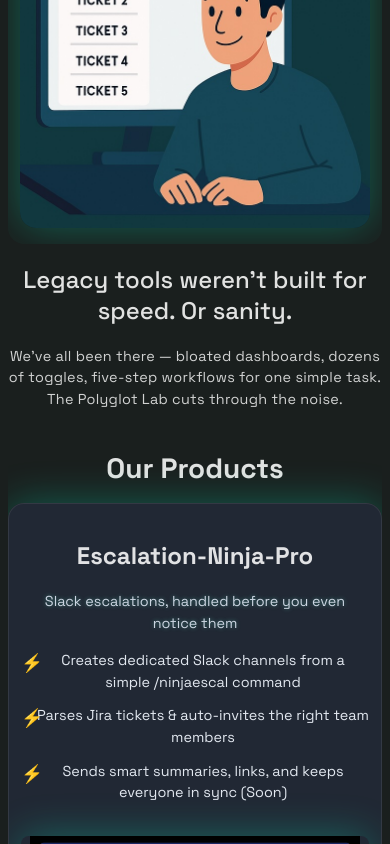
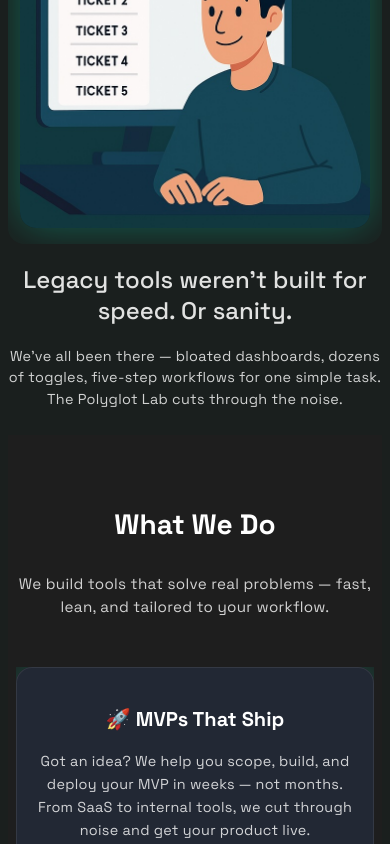
Before and after one commit to The-Polyglot-Lab/thepolyglotlab, a React (Vite) app: page / in a window 390 px wide. Shown: the part 1156-2000 px from the top of the page. Built offline with nearby package versions, Linux system fonts and the light colour scheme.

Commit message:
Refactor App component to include Whatwedo and CallToAction components, while commenting out Muthurglot. Add new CallToAction and Whatwedo components with respective styles for enhanced user engagement.

```diff
--- a/src/App.tsx
+++ b/src/App.tsx
@@ -13,7 +13,9 @@
 import OurStory from './components/OurStory';
 import Modal from './components/Modal';
 import ContactForm from './components/ContactForm';
-import Muthurglot from './components/Muthurglot';
+//import Muthurglot from './components/Muthurglot';
+import Whatwedo from './components/Whatwedo';
+import CallToAction from './components/CallToAction';
 
 function App() {
     const [count, setCount] = useState(0)
@@ -36,17 +38,19 @@
       <main className="main-content">
         <Hero productsRef={productsRef} ourStoryRef={ourStoryRef}/>
         <Problemsolution/>
+        <Whatwedo/>
+        <Technology/>
         <Products ref={productsRef}/>
         <Whyus footerRef={footerRef}/>
         <Testimonials ref={testimonialsRef}/>
-        <Technology/>
+        <CallToAction/>
         <OurStory ref={ourStoryRef}/>
       </main>
       <Modal isOpen={showModal} onClose={() => setShowModal(false)}>
         <ContactForm />
       </Modal>
       <Footer ref={footerRef} onContactClick={() => setShowModal(true)}/>
-      <Muthurglot/>
+      {/* <Muthurglot/> */}
     </>
   )
 }
--- /dev/null
+++ b/src/components/CallToAction.tsx
@@ -0,0 +1,24 @@
+import React from 'react';
+import '../styles/CallToAction.css';
+
+const CallToAction = () => {
+    return (
+        <div className="cta-section">
+            <h2 className="section-heading">Got an idea or a problem?</h2>
+            <p className="manifesto">
+                Let’s explore it together — no buzzwords, no pressure.
+                Just a 15-minute chat to see if we’re the right fit.
+            </p>
+            <a
+                href="https://calendly.com/yor-thepolyglotlab/15min-meeting"
+                target="_blank"
+                rel="noopener noreferrer"
+                className="cta-button"
+            >
+                Book a Free 15-Min Call
+            </a>
+        </div>
+    )
+}
+
+export default CallToAction;
--- a/src/components/Technology.tsx
+++ b/src/components/Technology.tsx
@@ -32,10 +32,9 @@
   return (
     <section className="tech-stack-section">
       <div className="tech-card">
-        <h2 className="section-heading">Built With Purpose</h2>
+        <h2 className="section-heading">Our Stack</h2>
         <p className="tech-description">
-            Every tool and service we use is selected for performance, privacy, and scalability — not buzzwords.
-            From secure cloud infra to clean UI, and yes, killer marketing integrations too.
+            We use tools that scale — fast, secure, and battle-tested across real-world use cases.
         </p>
         <div className="tech-grid">
             {stack.map((item, index) => (
--- /dev/null
+++ b/src/components/Whatwedo.tsx
@@ -0,0 +1,41 @@
+import React from 'react';
+import '../styles/Whatwedo.css';
+
+const Whatwedo = () => {
+    return (
+        <div className="what-we-do-section">
+            <h2 className="section-heading">What We Do</h2>
+            <p className="section-subheading">
+                We build tools that solve real problems — fast, lean, and tailored to your workflow.
+            </p>
+            <div className="service-cards">
+                <div className="service-card">
+                <h3>🚀 MVPs That Ship</h3>
+                <p>
+                    Got an idea? We help you scope, build, and deploy your MVP in weeks — not months. From SaaS to internal tools, we cut through noise and get your product live.
+                </p>
+                </div>
+                <div className="service-card">
+                <h3>🔧 Automation & Internal Tools</h3>
+                <p>
+                    We turn messy processes into smooth flows. Dashboards, Slack bots, admin panels — whatever saves time and keeps your team focused, we’ll build it.
+                </p>
+                </div>
+                <div className="service-card">
+                <h3>🌐 High-Impact Websites</h3>
+                <p>
+                    We design and build fast, secure, SEO-friendly websites that don’t just look good — they convert. Ideal for product launches, portfolios, and early traction.
+                </p>
+                </div>
+                <div className="service-card">
+                <h3>💡 AI & Automation Playbooks</h3>
+                <p>
+                    We help you figure out where AI actually fits. From Slack bots to internal copilots, we map out what to automate — and how — without drowning in hype.
+                </p>
+                </div>
+            </div>
+        </div>
+    );
+}
+
+export default Whatwedo;
--- /dev/null
+++ b/src/styles/CallToAction.css
@@ -0,0 +1,130 @@
+@import url('https://fonts.googleapis.com/css2?family=Roboto:wght@400;500&display=swap');
+@import url('https://fonts.googleapis.com/css2?family=Inter:wght@400;700&family=Space+Grotesk:wght@700&display=swap');
+@import url('https://fonts.googleapis.com/css2?family=Space+Grotesk:ital,wght@0,400;0,500;1,400;1,500&display=swap');
+
+.cta-section {
+  background: rgba(0, 0, 0, 0.6);
+  padding: 4rem 2rem;
+  border-radius: 1rem;
+  text-align: center;
+  color: #e0f2f1; /* teal-tinted white */
+  box-shadow: 0 0 30px rgba(0, 240, 192, 0.1);
+   margin-top: 4rem;
+   margin-bottom: 4rem;
+  /* max-width: 720px; */
+  /* margin-left: auto; */
+  /* margin-right: auto; */
+}
+
+/* Mobile responsive why-polyglot-section */
+@media (max-width: 768px) {
+  .cta-section {
+    padding: 3rem 1rem;
+    margin-top: 4rem;
+    max-width: 100%;
+  }
+}
+
+@media (max-width: 480px) {
+  .cta-section {
+    padding: 2rem 0.75rem;
+    margin-top: 2rem;
+  }
+}
+
+.section-heading {
+  font-size: 2.5rem;
+  font-family: 'Space Grotesk', sans-serif;
+  margin-bottom: 1rem;
+  color: #ffffff;
+}
+
+/* Mobile responsive section-heading */
+@media (max-width: 768px) {
+  .section-heading {
+    font-size: 2rem;
+  }
+}
+
+@media (max-width: 480px) {
+  .section-heading {
+    font-size: 1.75rem;
+  }
+}
+
+.section-heading:hover {
+  font-size: 2.5rem;
+  color: #ffffff;
+  text-shadow: 0 0 15px rgba(94, 234, 212, 0.6), 0 0 12px rgba(94, 234, 212, 0.3);
+}
+
+/* Mobile responsive hover */
+@media (max-width: 768px) {
+  .section-heading:hover {
+    font-size: 2rem;
+  }
+}
+
+@media (max-width: 480px) {
+  .section-heading:hover {
+    font-size: 1.75rem;
+  }
+}
+
+.manifesto {
+  font-size: 1.125rem;
+  margin-bottom: 2rem;
+  font-style: italic;
+  color: #cbd5e1;
+}
+
+/* Mobile responsive manifesto */
+@media (max-width: 768px) {
+  .manifesto {
+    font-size: 1rem;
+    margin-bottom: 1.5rem;
+  }
+}
+
+@media (max-width: 480px) {
+  .manifesto {
+    font-size: 0.9rem;
+    margin-bottom: 1rem;
+  }
+}
+
+
+.get-in-touch-wrapper {
+  margin-top: 2.5rem;
+  overflow-x: hidden;
+  max-height: 100px;
+  overflow: visible;
+}
+
+.cta-button {
+  background-color: #007AFF;
+  color: #FFFFFF;
+  font-weight: 600;
+  padding: 0.75rem 2rem;
+  border-radius: 25px;
+  text-decoration: none;
+  box-shadow: 0 0 12px rgba(0, 240, 192, 0.4);
+  transition: transform 0.2s ease, box-shadow 0.2s ease;
+}
+
+/* Mobile responsive button */
+@media (max-width: 480px) {
+  .cta-button {
+    padding: 0.625rem 1.5rem;
+    font-size: 0.9rem;
+    width: 100%;
+    max-width: 280px;
+    overflow: visible;
+  }
+}
+
+.cta-button:hover {
+  transform: scale(1.05);
+  background: linear-gradient(to right, #4FFFD2, #C084FC); /* Mint to purple */
+  box-shadow: 0 0 20px rgba(0, 240, 192, 0.6);
+}
--- /dev/null
+++ b/src/styles/Whatwedo.css
@@ -0,0 +1,156 @@
+@import url('https://fonts.googleapis.com/css2?family=Roboto:wght@400;500&display=swap');
+@import url('https://fonts.googleapis.com/css2?family=Inter:wght@400;700&family=Space+Grotesk:wght@700&display=swap');
+@import url('https://fonts.googleapis.com/css2?family=Space+Grotesk:ital,wght@0,400;0,500;1,400;1,500&display=swap');
+
+.what-we-do-section {
+    display: flex;
+    flex-direction: column;
+    justify-content: center;
+    align-items: center;
+    padding: 6rem 1.5rem;
+    background-color: #1e1e1e;
+    color: #ffffff;
+    text-align: center;
+}
+
+/* Mobile responsive section */
+@media (max-width: 768px) {
+    .what-we-do-section {
+        padding: 4rem 1rem;
+    }
+}
+
+@media (max-width: 480px) {
+    .what-we-do-section {
+        padding: 3rem 0.5rem;
+    }
+}
+
+.section-heading {
+    font-size: 3rem;
+    font-weight: 700;
+    line-height: 1.3;
+    font-family: 'Space Grotesk', sans-serif;
+    margin-bottom: 1rem;
+    color: #ffffff;
+}
+
+.section-heading:hover {
+    color: #ffffff;
+    text-shadow: 0 0 15px rgba(94, 234, 212, 0.6), 0 0 12px rgba(94, 234, 212, 0.3);
+}
+
+/* Mobile responsive heading */
+@media (max-width: 768px) {
+    .section-heading {
+        font-size: 2.25rem;
+    }
+}
+
+@media (max-width: 480px) {
+    .section-heading {
+        font-size: 1.875rem;
+    }
+}
+
+.section-subheading {
+    color: rgba(255, 255, 255, 0.8);
+    letter-spacing: 0.3px;
+    margin-bottom: 3rem;
+    font-family: 'Space Grotesk', sans-serif;
+    max-width: 42rem;
+    margin-left: auto;
+    margin-right: auto;
+}
+
+/* Mobile responsive subheading */
+@media (max-width: 768px) {
+    .section-subheading {
+        font-size: 0.95rem;
+    }
+}
+
+.service-cards {
+    display: grid;
+    grid-template-columns: repeat(auto-fit, minmax(300px, 1fr));
+    gap: 1.5rem;
+    max-width: 1200px;
+    width: 100%;
+}
+
+/* Mobile responsive cards grid */
+@media (max-width: 768px) {
+    .service-cards {
+        grid-template-columns: 1fr;
+        gap: 1rem;
+    }
+}
+
+.service-card {
+    background: rgba(36, 43, 57, 0.85); /* semi-transparent dark base */
+    padding: 2rem 2rem;
+    border-radius: 1rem;
+    box-shadow: 0 8px 30px rgba(0, 0, 0, 0.4);
+    text-align: center;
+    width: 100%;
+    -webkit-backdrop-filter: blur(6px);
+    backdrop-filter: blur(6px);
+    border: 1px solid rgba(255, 255, 255, 0.1);
+    box-shadow: 0 0 40px rgba(0, 240, 192, 0.3); /* glowy mint blue */
+    border: 1px solid rgba(255, 255, 255, 0.08);
+    transition: all 0.25s ease;
+}
+
+.service-card:hover {
+    transform: translateY(-4px);
+    box-shadow: 0 0 60px rgba(0, 240, 192, 0.5); /* enhanced glow on hover */
+    border: 1px solid rgba(255, 255, 255, 0.15);
+}
+
+/* Mobile responsive service card */
+@media (max-width: 768px) {
+    .service-card {
+        padding: 1.5rem 1rem;
+    }
+}
+
+@media (max-width: 480px) {
+    .service-card {
+        padding: 1rem 0.75rem;
+    }
+}
+
+.service-card h3 {
+    font-size: 1.5rem;
+    font-weight: 600;
+    margin-bottom: 1rem;
+    font-family: 'Space Grotesk', sans-serif;
+    color: #ffffff;
+}
+
+.service-card h3:hover {
+    color: #ffffff;
+    text-shadow: 0 0 10px rgba(94, 234, 212, 0.4);
+}
+
+/* Mobile responsive h3 */
+@media (max-width: 768px) {
+    .service-card h3 {
+        font-size: 1.25rem;
+    }
+}
+
+.service-card p {
+    color: rgba(255, 255, 255, 0.8);
+    letter-spacing: 0.3px;
+    line-height: 1.6;
+    font-family: 'Space Grotesk', sans-serif;
+    font-size: 0.95rem;
+}
+
+/* Mobile responsive p */
+@media (max-width: 768px) {
+    .service-card p {
+        font-size: 0.9rem;
+    }
+}
```
